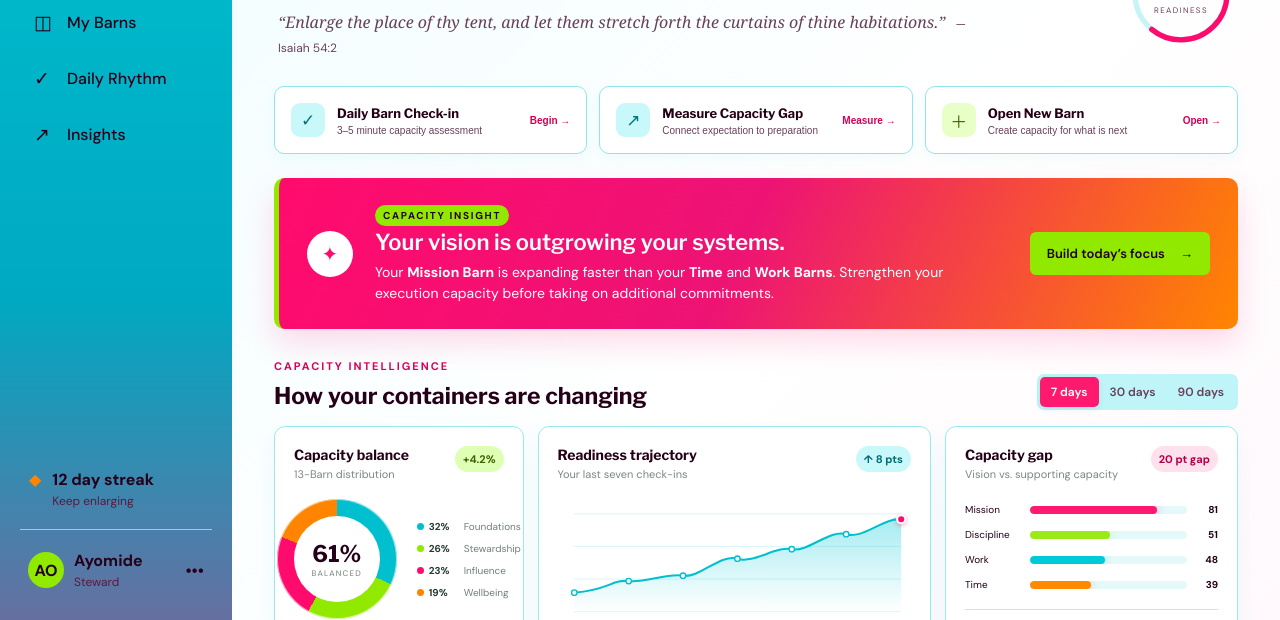
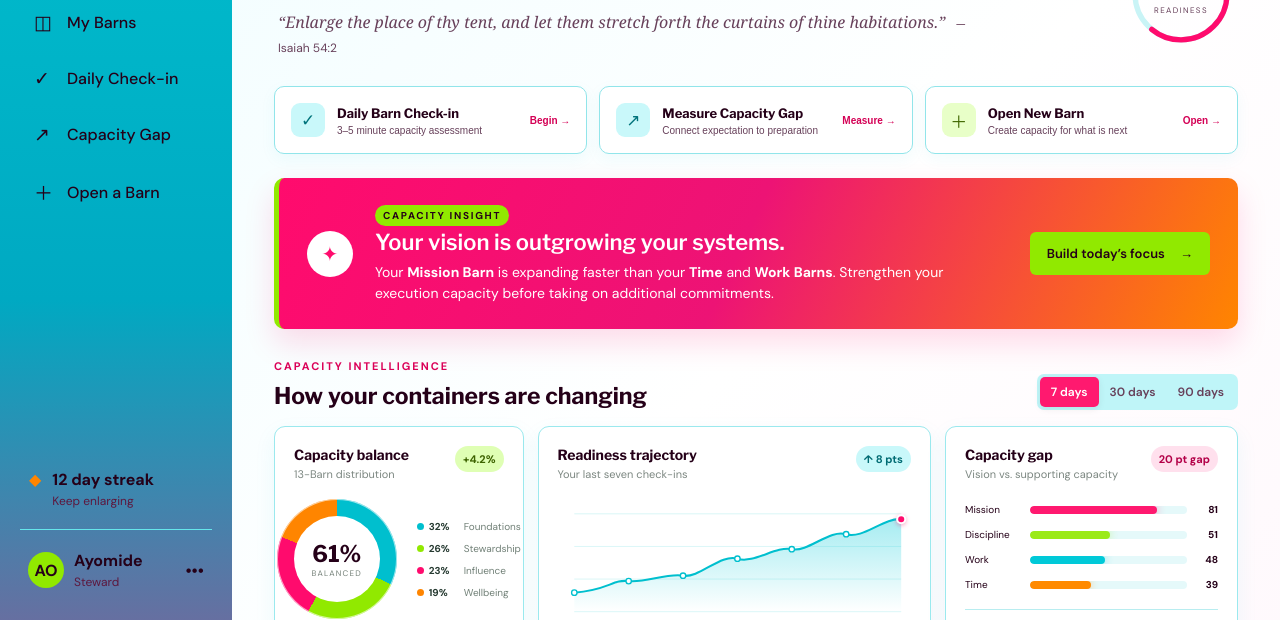
Before and after one commit to Astercodes/Barns, a website: page out/index.html in a window 1280 px wide. Shown: the part 180-800 px from the top of the page. Drawn offline with nearby package versions, Linux system fonts and the light colour scheme.

Commit message:
Separate BARNS feature navigation: out/index.html

```diff
--- a/out/index.html
+++ b/out/index.html
@@ -14,15 +14,16 @@
     <link rel="stylesheet" href="theme.css" />
     <link rel="stylesheet" href="flows.css" />
   </head>
-  <body>
+  <body class="dashboard-page">
     <div class="shell">
       <aside class="sidebar">
         <a class="brand" href="#" aria-label="BARNS home"><span class="brand-mark">B</span><span>BARNS</span></a>
         <nav aria-label="Main navigation">
           <a class="nav-item active" href="#"><span>⌂</span> Barnyard</a>
           <a class="nav-item" href="#landscape"><span>◫</span> My Barns</a>
-          <a class="nav-item" href="#today"><span>✓</span> Daily Rhythm</a>
-          <a class="nav-item" href="#insight"><span>↗</span> Insights</a>
+          <a class="nav-item" href="check-in.html"><span>✓</span> Daily Check-in</a>
+          <a class="nav-item" href="capacity-gap.html"><span>↗</span> Capacity Gap</a>
+          <a class="nav-item" href="open-barn.html"><span>＋</span> Open a Barn</a>
         </nav>
         <div class="sidebar-foot">
           <div class="streak"><span class="flame">◆</span><div><strong>12 day streak</strong><small>Keep enlarging</small></div></div>
```
